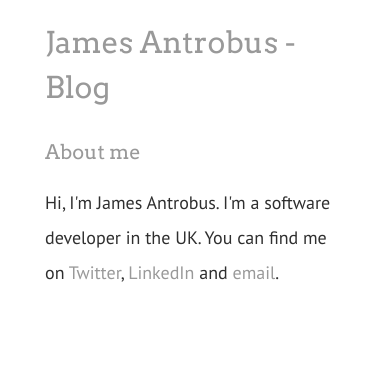
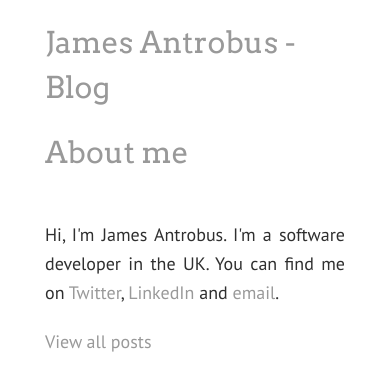
Before and after one commit to jamesantrobus/jamesantrobus.github.com, a Jekyll site: the page built from index.html, in a window 390 px wide. Shown: the top 391 px of the page. Built offline with Jekyll 4.4.1, drawn with Linux system fonts in a browser that asks for light colours.

Commit message:
style changes, added template blog post for future posts

```diff
--- a/_layouts/default.html
+++ b/_layouts/default.html
@@ -30,12 +30,19 @@
 
 		<div class="twelve columns">
 			<h1>{{ page.title }}</h1>
-			{{ content }}
+			<div class="content">
+				{{ content }}
+			</div>
 		</div>
 
 		<div class="four columns">
 			<h2>About me</h2>
+			<div class="content">
 			<p>Hi, I'm James Antrobus. I'm a software developer in the UK. You can find me on <a href="http://twitter.com/james_antrobus">Twitter</a>, <a href="http://uk.linkedin.com/pub/james-antrobus/30/59/7b3">LinkedIn</a> and <a href="mailto:james@antrob.us">email</a>.</p>
+			</div>
+			<p>
+				<a href="/">View all posts</a>
+			</p>
 		</div>
 
 	</div>
--- a/assets/stylesheets/layout.css
+++ b/assets/stylesheets/layout.css
@@ -29,9 +29,18 @@ h1 {
 
 h2 {
 	font-family: 'Arvo', Georgia, Times, serif;
-	font-size: 20px;
+	font-size: 30px;
 	line-height: 45px;
 	color: rgb(153,153,153);
+	margin-bottom: 45px;
+}
+
+h3 {
+	font-family: 'Arvo', Georgia, Times, serif;
+	font-size: 25px;
+	line-height: 30px;
+	color: rgb(153,153,153);
+	margin-bottom: 20px;
 }
 
 p {
@@ -39,11 +48,6 @@ p {
 	font-size: 18px;
 	line-height: 35px;
 	color: rgb(47,47,47);
-}
-
-.two-thirds {
-	text-align: justify;
-	text-justify: inter-word;
 }
 
 .highlight {
@@ -60,6 +64,9 @@ li {
 	line-height: 35px;
 	color: rgb(47,47,47);
 }
+
+ul.listing li { list-style-type: none; margin-left: 0px; }
+li { list-style-type: square; margin-left: 40px; line-height: 18px; }
 
 li span {
 	padding-right: 25px;
@@ -80,6 +87,17 @@ color: rgb(153,153,153);
 text-decoration: underline;
 }
 
+.twelve .content {
+	text-align: justify;
+	text-justify: inter-word;
+	padding-right: 30px;
+}
+
+.four {
+	text-align: justify;
+	text-justify: inter-word;
+}
+
 /* #Page Styles
 ================================================== */
 
@@ -90,7 +108,11 @@ text-decoration: underline;
 	@media only screen and (max-width: 959px) {}
 
 	/* Tablet Portrait size to standard 960 (devices and browsers) */
-	@media only screen and (min-width: 768px) and (max-width: 959px) {}
+	@media only screen and (min-width: 768px) and (max-width: 959px) {
+		.container .twelve.columns { width: 100%; }
+		.container .four.columns { width: 100%; }
+		.four .content { padding-right: 20px; }
+	}
 
 	/* All Mobile Sizes (devices and browser) */
 	@media only screen and (max-width: 767px) {}
@@ -102,9 +124,8 @@ text-decoration: underline;
 	@media only screen and (max-width: 479px) {
 		.container { margin-top: 20px; min-height: 480px; }
 		h1 { margin-bottom: 20px; }
-		li span {
-			display: block;
-		}
+		li span { display: block; }
+		p {	font-size: 18px; line-height: 29px;	}
 	}
 
 
--- a/index.html
+++ b/index.html
@@ -4,11 +4,10 @@ title : James Antrobus - Blog
 title_override : blog | james antrobus
 ---
 
-<ul>
+<ul class="listing">
 {% for post in site.posts %}
     <li>
-		<span>{{ post.date | date_to_string }}</span>
-		<a href="{{ post.url }}">{{ post.title }}</a>
+		<span>{{ post.date | date_to_string }}</span> &raquo; <a href="{{ post.url }}">{{ post.title }}</a>
 	</li>
 {% endfor %}
 </ul>
```
Also changed, not shown: _pending/2012-01-10-template.md (added, +14 -0 lines).
